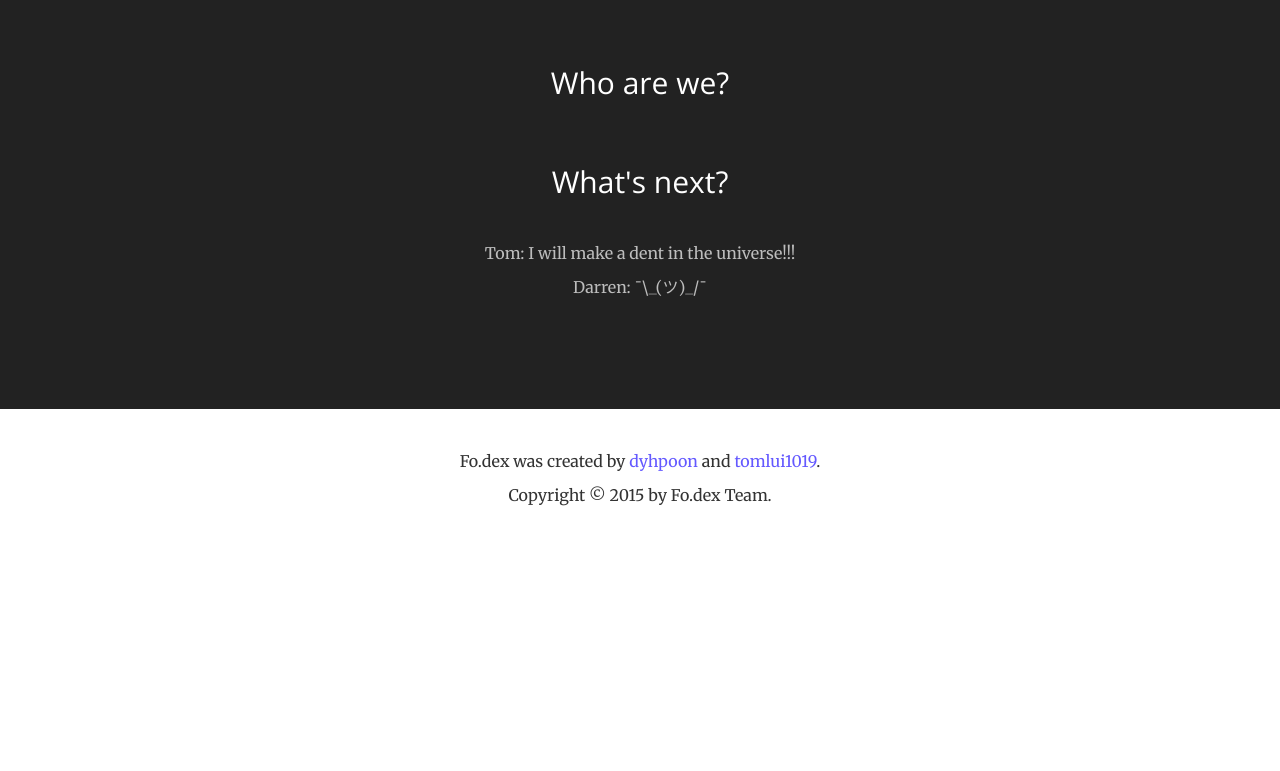
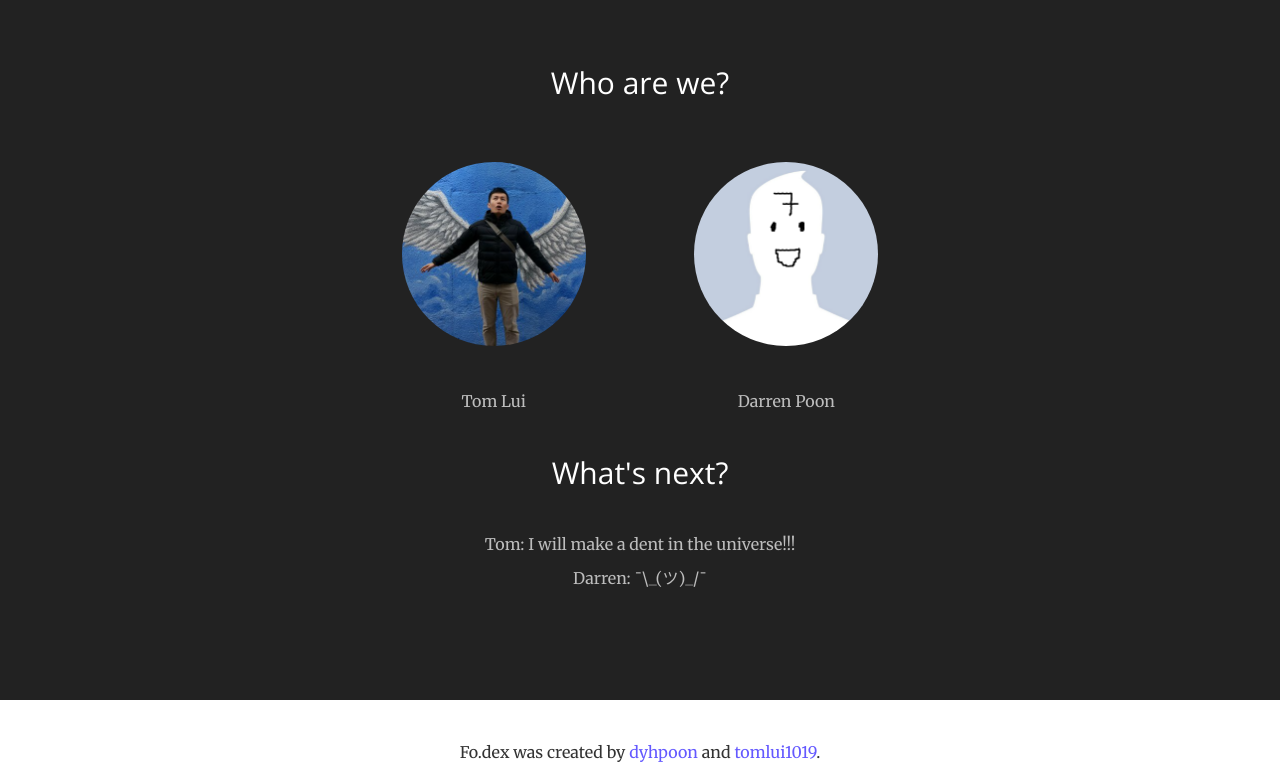
Before and after one commit to dyhpoon/Fo.dex, a plain HTML site: page index.html in a window 1280 px wide. Shown: the part 3636-4407 px from the top of the page. Before the commit the page ends 4193 px from the top, so only its background shows below. Drawn offline with nearby package versions, Linux system fonts and the light colour scheme.

Commit message:
Add team's info, remove unused images.

```diff
--- a/css/creative.css
+++ b/css/creative.css
@@ -486,3 +486,8 @@ body {
     display: flex;
     align-items: center;
 }
+
+.profile-pic {
+    width: 70% !important;
+    border-radius: 50%;
+}
--- a/index.html
+++ b/index.html
@@ -167,7 +167,7 @@
                             <div class="portfolio-box-caption">
                                 <div class="portfolio-box-caption-content">
                                     <div class="project-name">
-                                        Search Your Indexed Photos Instantly
+                                        Search Your Indexed Photos
                                     </div>
                                 </div>
                             </div>
@@ -217,7 +217,25 @@
                     <div class="col-lg-8 col-lg-offset-2 text-center">
                         <h2 class="section-heading">Who are we?</h2>
                         <hr class="light">
-                        <hr class="light">
+                    </div>
+                    <div class="col-lg-3 col-lg-offset-3 text-center">
+                        <div class="service-box">
+                            <img src="img/tom.png" class="profile-pic" alt="">
+                            <hr class="light">
+                            <p class="text-faded">Tom Lui</p>
+                        </div>
+                    </div>
+                    <div class="col-lg-3 text-center">
+                        <div class="service-box">
+                            <img src="img/darren.png" class="profile-pic" alt="">
+                            <hr class="light">
+                            <p class="text-faded">Darren Poon</p>
+                        </div>
+                    </div>
+                </div>
+                <hr class="primary">
+                <div class="row">
+                    <div class="col-lg-8 col-lg-offset-2 text-center">
                         <h2 class="section-heading">What's next?</h2>
                         <hr class="light">
                         <p class="text-faded">Tom: I will make a dent in the universe!!!</p>
```
Also changed, not shown: img/darren.png (added), img/portfolio/1.jpg (deleted), img/portfolio/2.jpg (deleted), img/portfolio/3.jpg (deleted), img/portfolio/4.jpg (deleted), img/portfolio/5.jpg (deleted), img/portfolio/6.jpg (deleted), img/tom.png (added).
